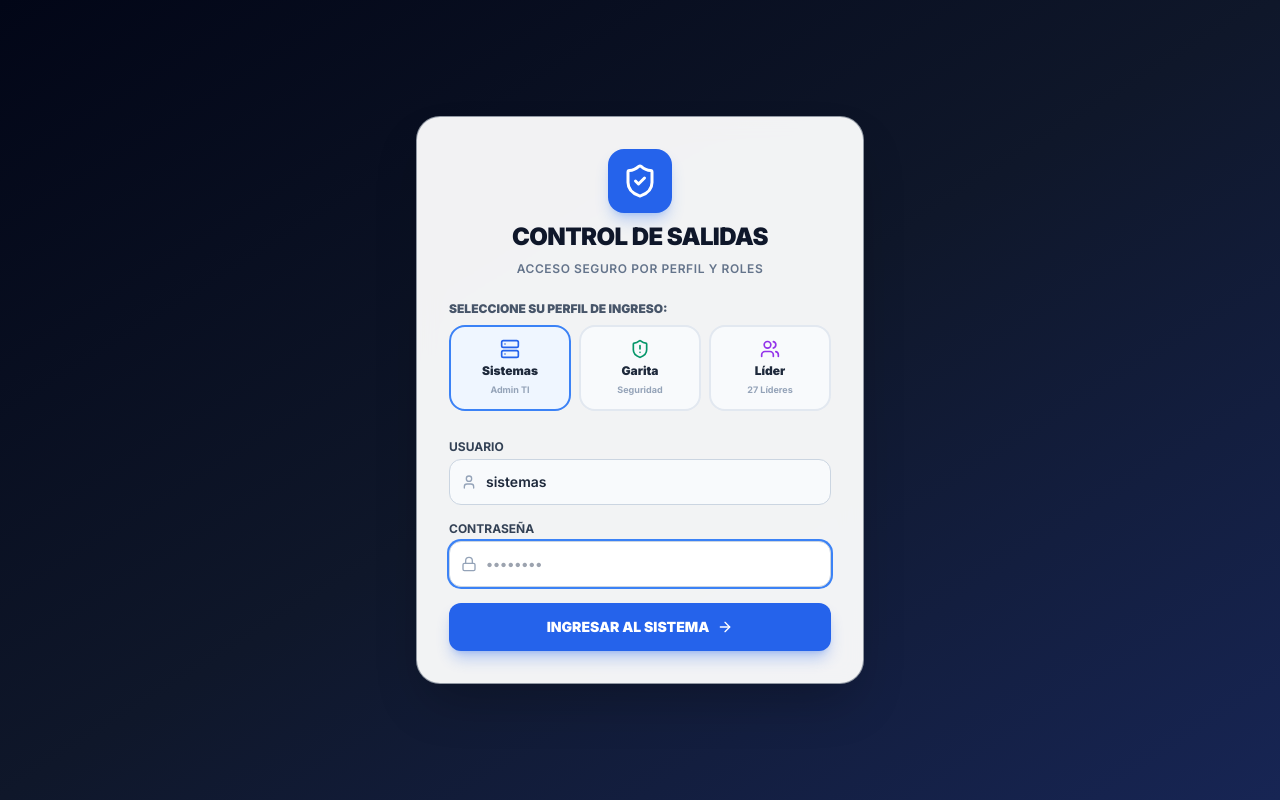
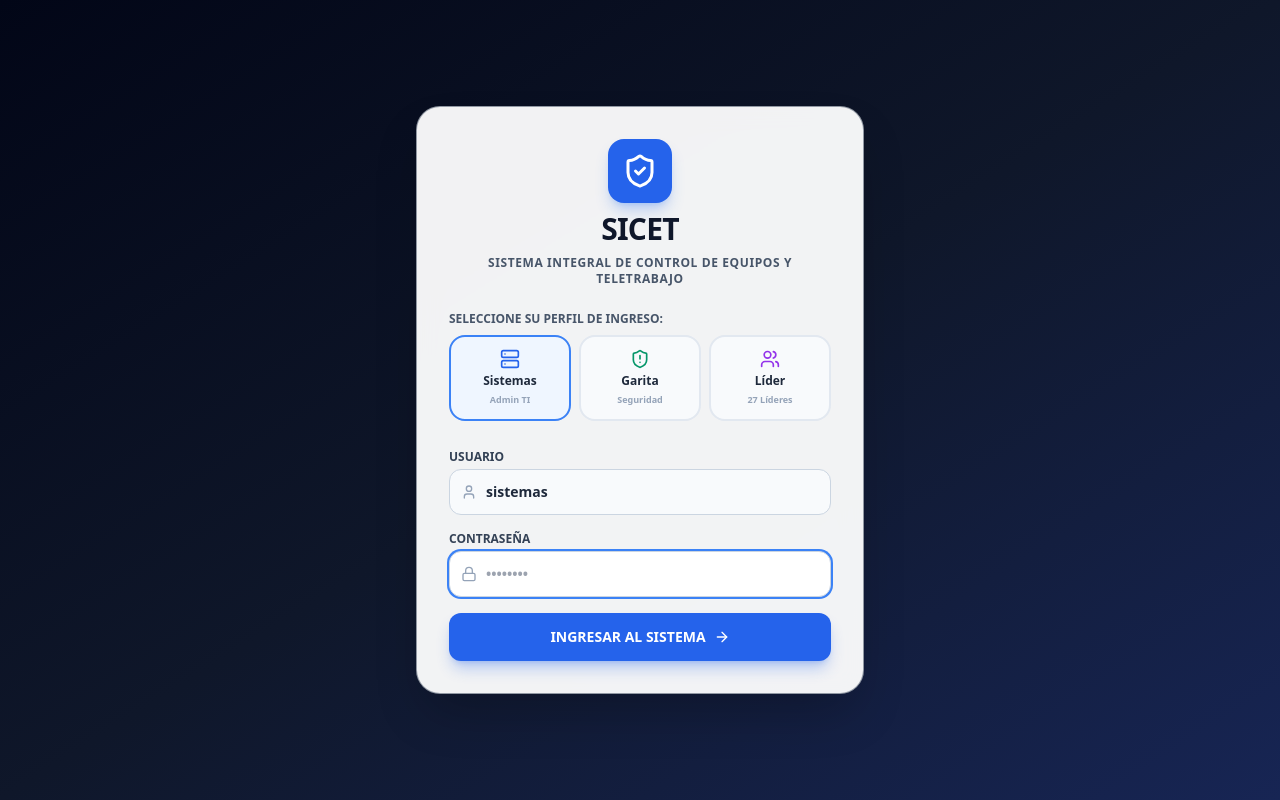
Before and after one commit to cajias-systems/SICET, a website: page public/index.html in a window 1280 px wide. Drawn offline with nearby package versions, Linux system fonts and the light colour scheme; no server answers.

Commit message:
feat: brand system as SICET and prepare Turso/Render deployment

```diff
--- a/package.json
+++ b/package.json
@@ -11,8 +11,10 @@
   "author": "",
   "license": "ISC",
   "dependencies": {
+    "@libsql/client": "^0.18.0",
     "better-sqlite3": "^13.0.3",
     "cors": "^2.8.6",
+    "dotenv": "^18.0.0",
     "express": "^5.2.1",
     "multer": "^2.4.0",
     "xlsx": "^0.18.5"
--- a/public/index.html
+++ b/public/index.html
@@ -25,21 +25,28 @@
       }
     }
   </script>
+  <title>SICET — Sistema Integral de Control de Equipos y Teletrabajo</title>
+
+  <!-- Tailwind CSS CDN -->
+  <script src="https://cdn.tailwindcss.com"></script>
+  <link rel="stylesheet" href="/css/custom.css">
+  <!-- Lucide Icons -->
+  <script src="https://unpkg.com/lucide@latest"></script>
 </head>
-<body class="bg-slate-100 text-slate-800 font-sans min-h-screen flex flex-col antialiased selection:bg-blue-500 selection:text-white">
+<body class="bg-slate-950 text-slate-800 font-sans min-h-screen flex flex-col antialiased selection:bg-blue-600 selection:text-white">
 
   <!-- ============================================================= -->
-  <!-- 1. PANTALLA DE LOGIN CON SELECTOR DE 27 LÍDERES -->
+  <!-- 1. PANTALLA DE INICIO DE SESIÓN / LOGIN (RBAC) -->
   <!-- ============================================================= -->
-  <section id="vista-login" class="flex-1 flex items-center justify-center p-4 bg-gradient-to-br from-slate-950 via-slate-900 to-blue-950 min-h-screen">
+  <section id="vista-login" class="flex-1 flex items-center justify-center p-4 min-h-screen bg-gradient-to-br from-slate-950 via-slate-900 to-blue-950">
     <div class="max-w-md w-full bg-white/95 backdrop-blur-md p-8 rounded-3xl shadow-2xl border border-slate-700/50 space-y-6">
 
       <div class="text-center space-y-2">
         <div class="inline-flex w-16 h-16 rounded-2xl bg-blue-600 text-white items-center justify-center shadow-lg shadow-blue-500/30">
           <i data-lucide="shield-check" class="w-9 h-9"></i>
         </div>
-        <h1 class="text-2xl font-black text-slate-900 tracking-tight">CONTROL DE SALIDAS</h1>
-        <p class="text-xs text-slate-500 font-semibold uppercase tracking-wider">Acceso Seguro por Perfil y Roles</p>
+        <h1 class="text-3xl font-black text-slate-900 tracking-tight">SICET</h1>
+        <p class="text-xs text-slate-600 font-bold uppercase tracking-wider">Sistema Integral de Control de Equipos y Teletrabajo</p>
       </div>
 
       <!-- Tarjetas Selectoras Rápidas de Rol -->
@@ -141,10 +148,10 @@
             </div>
             <div>
               <div class="font-black text-base sm:text-lg tracking-tight flex items-center gap-2">
-                <span>CONTROL DE SALIDAS</span>
+                <span class="tracking-wide">SICET</span>
                 <span id="headerRolBadge" class="text-[10px] font-black uppercase px-2 py-0.5 rounded-full bg-blue-500/20 text-blue-400 border border-blue-400/30">Admin</span>
               </div>
-              <div class="text-xs text-slate-400 font-medium" id="headerSubtituloArea">Plataforma de Control de Teletrabajo</div>
+              <div class="text-xs text-slate-400 font-medium" id="headerSubtituloArea">Sistema Integral de Control de Equipos y Teletrabajo</div>
             </div>
           </div>
 
```
Also changed, not shown: 2 other files.
